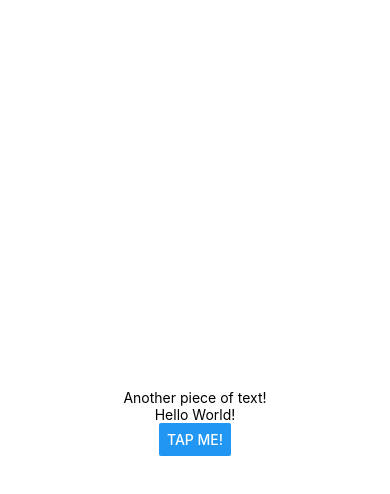
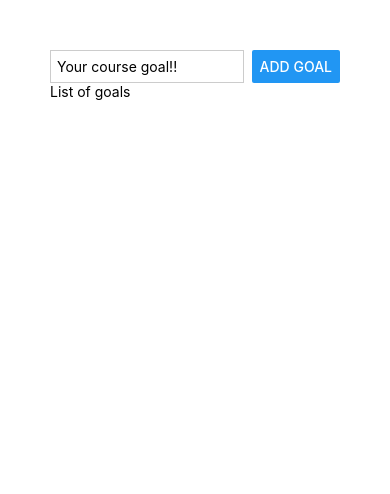
Before and after one commit to ranaawais0303/FirstReactApp, a React Native app: screen / in a window 390 px wide. Shown: the top 494 px of the page. Built offline with nearby package versions, Linux system fonts and the light colour scheme.

Commit message:
apply flexbox

```diff
--- a/App.js
+++ b/App.js
@@ -1,22 +1,32 @@
 import { StatusBar } from "expo-status-bar";
-import { StyleSheet, Text, View, Button } from "react-native";
+import { StyleSheet, Text, View, Button, TextInput } from "react-native";
 
 export default function App() {
   return (
-    <View style={styles.container}>
+    <View style={styles.appContainer}>
+      <View style={styles.inputContainer}>
+        <TextInput style={styles.textInput} placeholder="Your course goal!!" />
+        <Button title="Add Goal" />
+      </View>
       <View>
-        <Text>Another piece of text!</Text>
+        <Text>List of goals</Text>
       </View>
-      <Text>Hello World!</Text>
-      <Button title="Tap me!" />
     </View>
   );
 }
 const styles = StyleSheet.create({
-  container: {
-    flex: 1,
-    // backgroundColor: "brown",
-    alignItems: "center",
-    justifyContent: "center",
+  appContainer: {
+    padding: 50,
+  },
+  inputContainer: {
+    flexDirection: "row",
+    justifyContent: "space-between",
+  },
+  textInput: {
+    borderWidth: 1,
+    borderColor: "#cccccc",
+    width: "80%",
+    marginRight: 8,
+    padding: 6,
   },
 });
```
